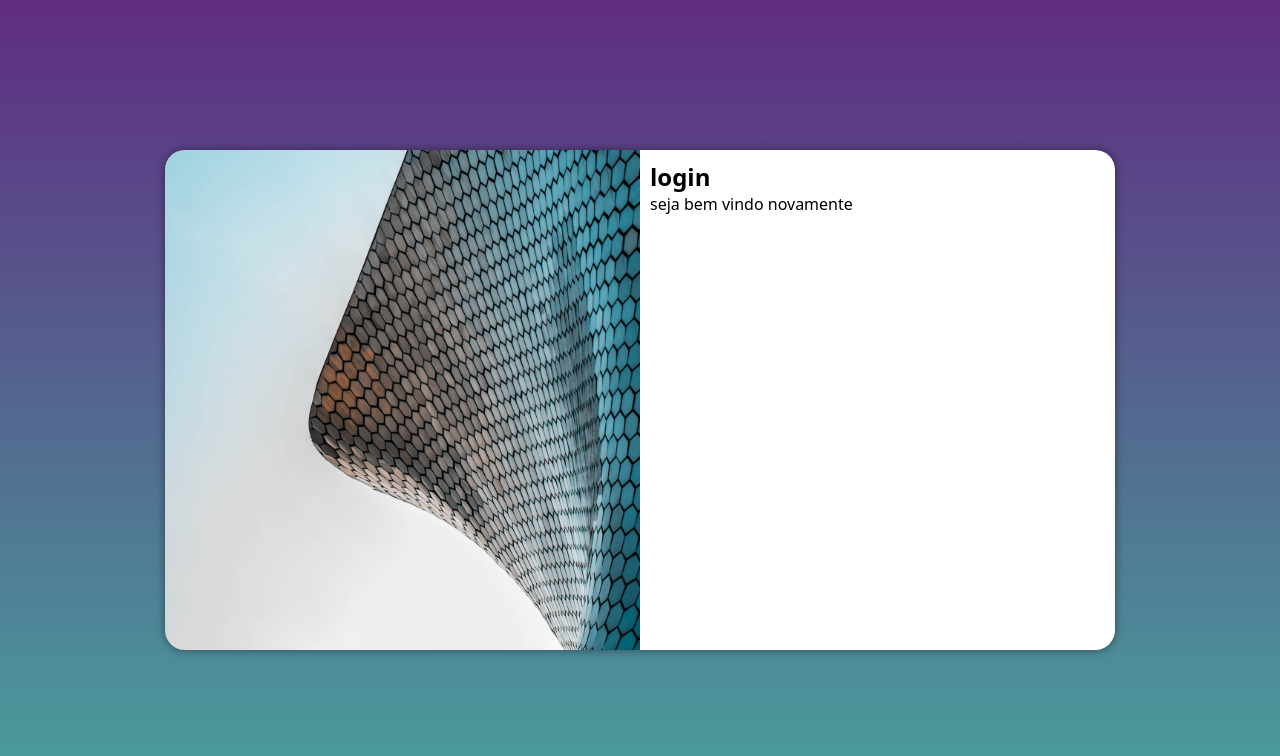
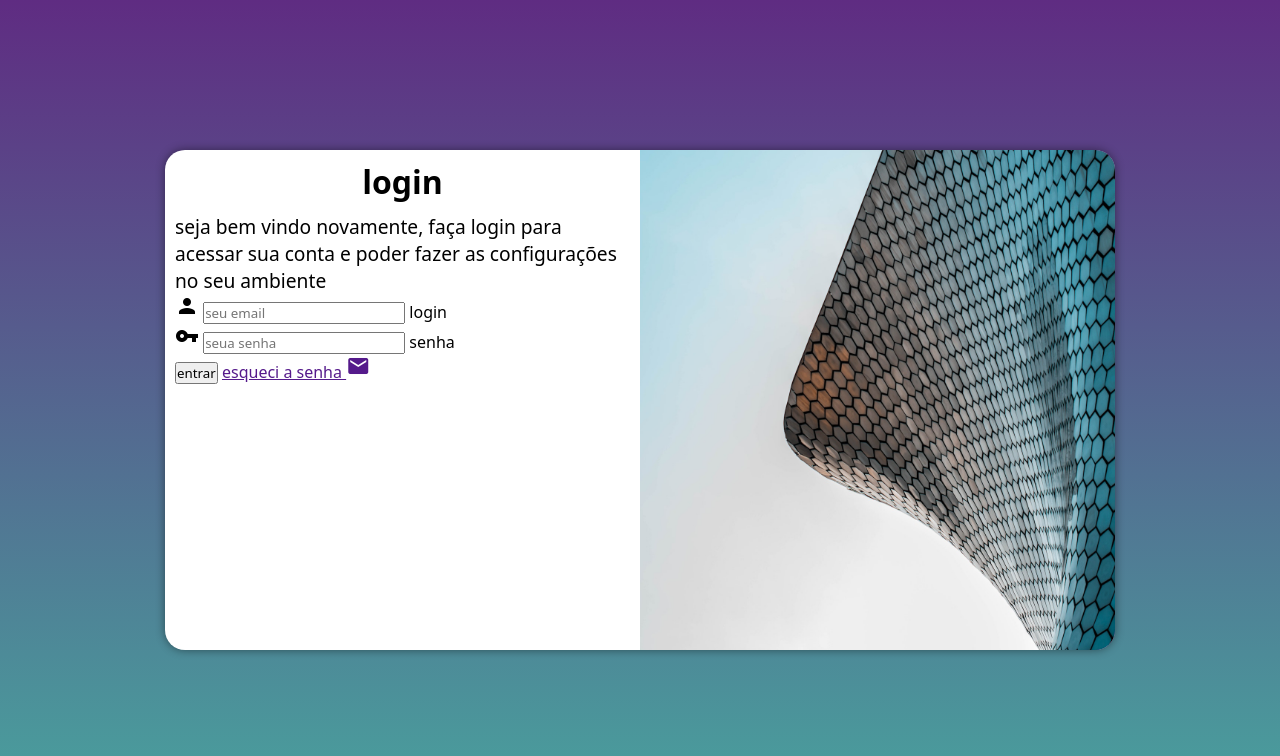
Before and after one commit to cashot01/projeto-login, a plain HTML site: page index.html in a window 1280 px wide. Drawn offline with Linux system fonts and the light colour scheme.

Commit message:
formulario projeto login

```diff
--- a/estilos/media-query.css
+++ b/estilos/media-query.css
@@ -40,13 +40,20 @@ grandes acima de 1200px
     }
 
     section#login > div#imagem {
-        float: left;
+        float: right;
         width: 50%;
         height: 100%;
     }
 
     section#login > div#formulario{
-        float: right;
+        float: left;
         width: 50%;
     }
+    div#formulario > h1{
+        font-size: 2em;
+    }
+
+    div#formulario > p{
+        font-size: 1.2em;
+    }
 }
--- a/estilos/style.css
+++ b/estilos/style.css
@@ -55,3 +55,12 @@ section#login > div#formulario{
     padding: 10px;
 
 }
+
+div#formulario > h1{
+    text-align: center;
+    margin-bottom: 10px;
+}
+
+div#formulario > p{
+    font-size: 0.8em;
+}
--- a/index.html
+++ b/index.html
@@ -5,6 +5,8 @@
     <meta http-equiv="X-UA-Compatible" content="IE=edge">
     <meta name="viewport" content="width=device-width, initial-scale=1.0">
     <title>login</title>
+    <link href="https://fonts.googleapis.com/icon?family=Material+Icons"
+      rel="stylesheet">
     <link rel="stylesheet" href="estilos/style.css">
     <link rel="stylesheet" href="estilos/media-query.css">
 </head>
@@ -16,9 +18,24 @@
             </div>
             <div id="formulario">
                 <h1>login</h1>
-                <p>seja bem vindo novamente</p>
+                <p>seja bem vindo novamente, faça login para acessar sua conta e poder fazer as configurações no seu ambiente</p>
                 <form action="login.php" method="post">
-
+                    <div class="campo">
+                        <span class="material-icons">person</span>
+                        <input type="email" name="login" id="ilogin" placeholder="seu email" autocomplete="email" required maxlength="30">
+                        <label for="ilogin">login</label>
+                    </div>
+                    <div class="campo">
+                        <span class="material-icons">
+                            vpn_key
+                            </span>
+                        <input type="password" name="senha" id="isenha" placeholder="seua senha" autocomplete="current-password" required minlength="8" maxlength="20">
+                        <label for="isenha">senha</label>
+                    </div>
+                    <input type="submit" value="entrar">
+                    <a href="">
+                        esqueci a senha <span class="material-icons">mail</span>
+                    </a>
                 </form>
             </div>
         </section>
```
